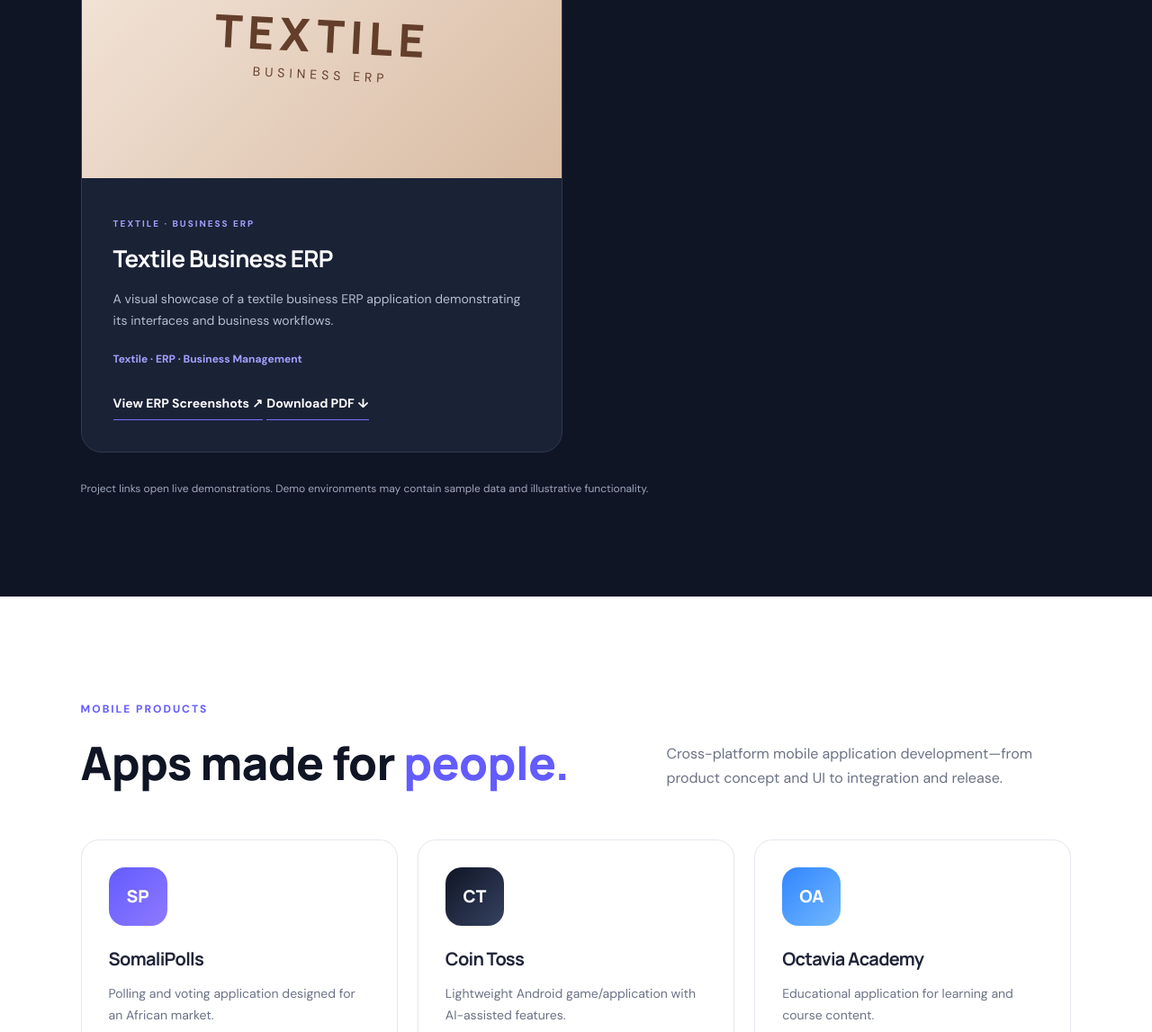
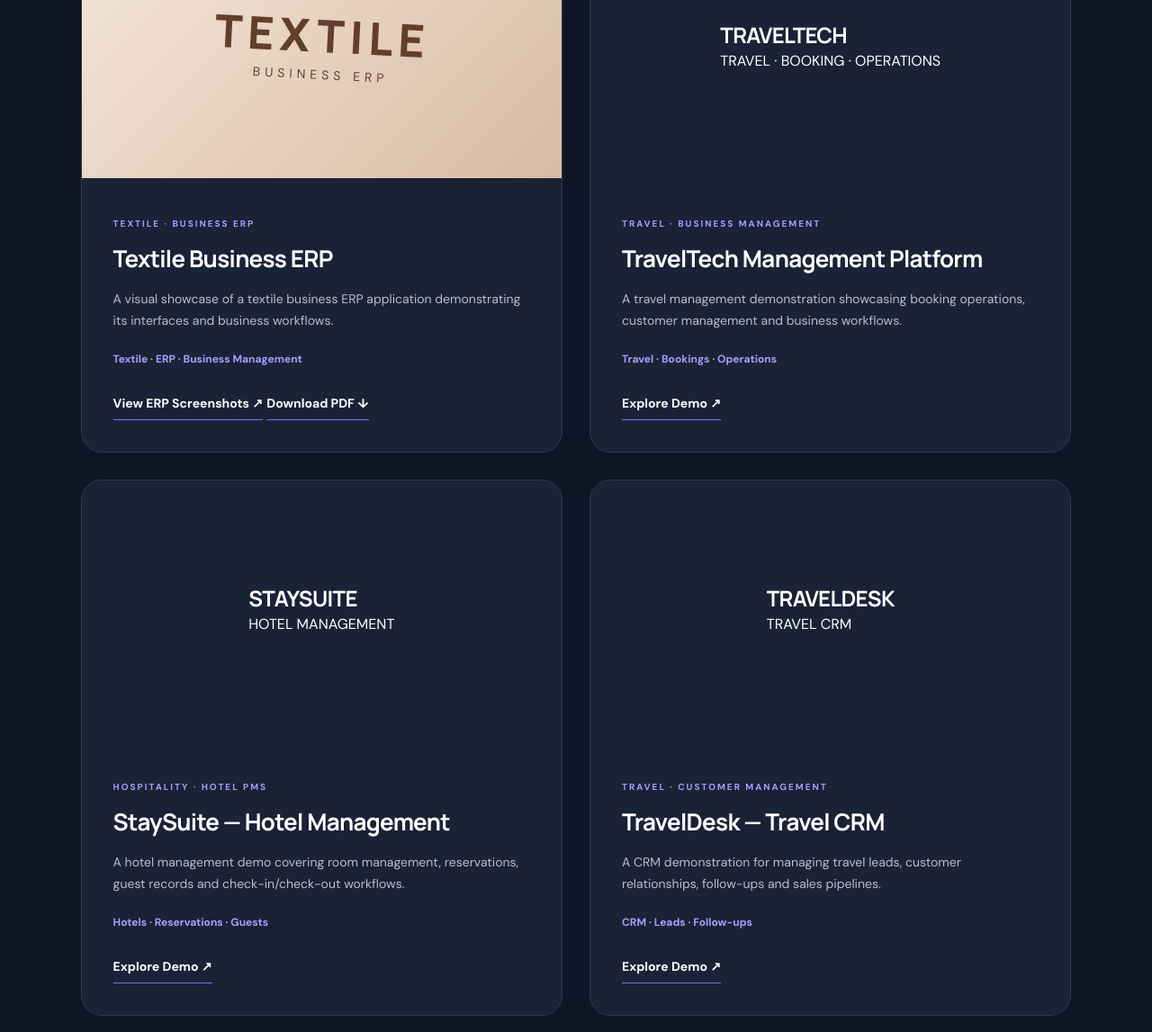
Before and after one commit to wv-infotech/work-on-vision-portfolio, a plain HTML site: page index.html in a window 1280 px wide. Shown: the part 5565-6712 px from the top of the page at 90% size. Drawn offline with Linux system fonts and the light colour scheme.

Commit message:
four new demos added

```diff
--- a/index.html
+++ b/index.html
@@ -440,6 +440,106 @@
                     </a>
                 </div>
             </article>
+
+            <!-- TravelTech Management Platform -->
+            <article class="project-card">
+                <div class="project-image traveltech-image">
+                    <div class="traveltech-mockup">
+                        <h2>TRAVELTECH</h2>
+                        <span>TRAVEL · BOOKING · OPERATIONS</span>
+                    </div>
+                </div>
+
+                <div class="project-content">
+                    <span class="eyebrow">TRAVEL · BUSINESS MANAGEMENT</span>
+                    <h3>TravelTech Management Platform</h3>
+                    <p>
+                        A travel management demonstration showcasing booking operations,
+                        customer management and business workflows.
+                    </p>
+                    <small>Travel · Bookings · Operations</small>
+
+                    <a href="https://wv-infotech.github.io/traveltech-demo/"
+                       target="_blank" rel="noopener noreferrer">
+                        Explore Demo ↗
+                    </a>
+                </div>
+            </article>
+
+            <!-- Hotel Management System -->
+            <article class="project-card">
+                <div class="project-image hotel-image">
+                    <div class="hotel-mockup">
+                        <h2>STAYSUITE</h2>
+                        <span>HOTEL MANAGEMENT</span>
+                    </div>
+                </div>
+
+                <div class="project-content">
+                    <span class="eyebrow">HOSPITALITY · HOTEL PMS</span>
+                    <h3>StaySuite — Hotel Management</h3>
+                    <p>
+                        A hotel management demo covering room management,
+                        reservations, guest records and check-in/check-out workflows.
+                    </p>
+                    <small>Hotels · Reservations · Guests</small>
+
+                    <a href="https://wv-infotech.github.io/hotel-pms-demo/"
+                       target="_blank" rel="noopener noreferrer">
+                        Explore Demo ↗
+                    </a>
+                </div>
+            </article>
+
+<!-- Travel CRM -->
+            <article class="project-card">
+                <div class="project-image travelcrm-image">
+                    <div class="travelcrm-mockup">
+                        <h2>TRAVELDESK</h2>
+                        <span>TRAVEL CRM</span>
+                    </div>
+                </div>
+
+                <div class="project-content">
+                    <span class="eyebrow">TRAVEL · CUSTOMER MANAGEMENT</span>
+                    <h3>TravelDesk — Travel CRM</h3>
+                    <p>
+                        A CRM demonstration for managing travel leads,
+                        customer relationships, follow-ups and sales pipelines.
+                    </p>
+                    <small>CRM · Leads · Follow-ups</small>
+
+                    <a href="https://wv-infotech.github.io/travel-crm-demo/"
+                       target="_blank" rel="noopener noreferrer">
+                        Explore Demo ↗
+                    </a>
+                </div>
+            </article>
+
+<!-- Inventory Management -->
+            <article class="project-card">
+                <div class="project-image inventory-image">
+                    <div class="inventory-mockup">
+                        <h2>STOCKFLOW</h2>
+                        <span>INVENTORY MANAGEMENT</span>
+                    </div>
+                </div>
+
+                <div class="project-content">
+                    <span class="eyebrow">BUSINESS · INVENTORY MANAGEMENT</span>
+                    <h3>StockFlow — Inventory Management</h3>
+                    <p>
+                        An inventory management demonstration covering products,
+                        stock movements, suppliers and purchase orders.
+                    </p>
+                    <small>Inventory · Suppliers · Stock</small>
+
+                    <a href="https://wv-infotech.github.io/inventory-demo/"
+                       target="_blank" rel="noopener noreferrer">
+                        Explore Demo ↗
+                    </a>
+                </div>
+            </article>
         </div>
 
         <p class="project-note">
```
